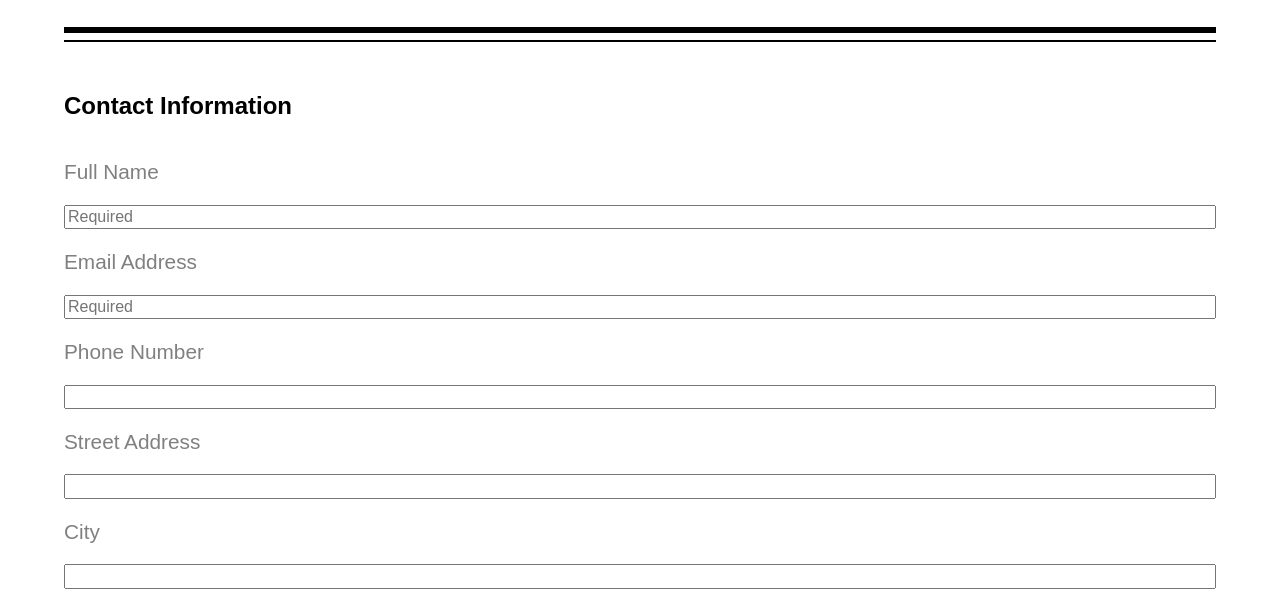
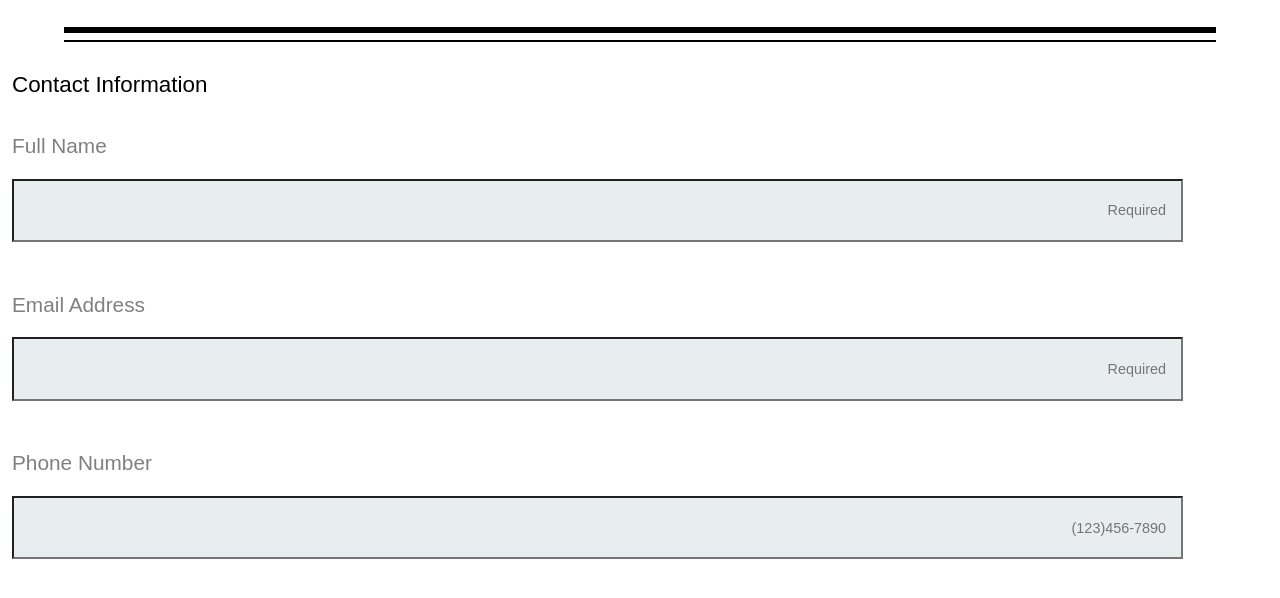
Before and after one commit to Seanih/Online-Registration-Form, a plain HTML site: page index.html in a window 1280 px wide. Shown: the part 202-800 px from the top of the page. Drawn offline with Linux system fonts and the light colour scheme; a web font is replaced by a local one.

Commit message:
Added more CSS & fieldset
unable to get form to appear perfectly centered at this point.

```diff
--- a/css/main.css
+++ b/css/main.css
@@ -34,11 +34,12 @@ header p {
     margin: 30px auto;
 }
 
+
+
 form {
     display: flex;
     flex-direction: column;
     width: 90%;
-    margin: auto;
 }
 
 label {
@@ -47,3 +48,41 @@ label {
     font-weight: lighter;
     color: gray;
 }
+
+input[type="text"],
+input[type="email"],
+input[type="tel"],
+input[type="number"],
+#state {
+  height: 3em;
+  background-color: #e8eeef;
+  color: #8a97a0;
+  margin-bottom: 30px;
+  width: 100%;
+}
+
+input[placeholder],
+input[type="tel"] {
+    font-weight: lighter;
+    font-size: .9em;
+    padding: 8px 0;
+    text-align: right;
+    padding-right: 15px;
+}
+
+fieldset {
+    border: none;
+    display: flex;
+    flex-direction: column;
+    margin: 0 auto;
+    width: 100%;
+}
+
+legend {
+    font-size: 1.4em;
+    margin-bottom: 10px;
+}
+
+#zip {
+    width: 50%;
+}
--- a/index.html
+++ b/index.html
@@ -20,17 +20,24 @@
     </header>
     <main>
         <form action="index.html" method="POST">
-            <h2>Contact Information</h2>
+            <div>
+                <fieldset>
+                    <legend>Contact Information</legend>
                     <label for="name">Full Name</label>
-            <input type="text" id="name" name="user_name" placeholder="Required">
+                    <input type="text" id="name" name="user_name" placeholder="Required" required>
+
                     <label for="name">Email Address</label>
-            <input type="email" id="email" name="user_email" placeholder="Required">
+                    <input type="email" id="email" name="user_email" placeholder="Required" required>
+
                     <label for="phone">Phone Number</label>
-            <input type="tel" id="phone" name="user_phone">
+                    <input type="tel" id="phone" name="user_phone" placeholder="(123)456-7890">
+
                     <label for="address">Street Address</label>
-            <input type="text" id="address" name="user_address">
+                    <input type="text" id="address" name="user_address" placeholder="4321 0th Place">
+
                     <label for="city">City</label>
-            <input type="text" id="city" name="user_city">
+                    <input type="text" id="city" name="user_city" placeholder="Milwaukee">
+
                     <label for="state">State</label>
                     <select id="state">
                         <option value="0">Choose State</option>
@@ -42,6 +49,8 @@
                     </select>
                     <label for="zip">Zip Code</label>
                     <input type="number" id="zip" name="user_zip">
+                </fieldset>
+            </div>
         </form>
     </main>
 </body>
```
Lines whose indentation alone changed are shown as unchanged.
